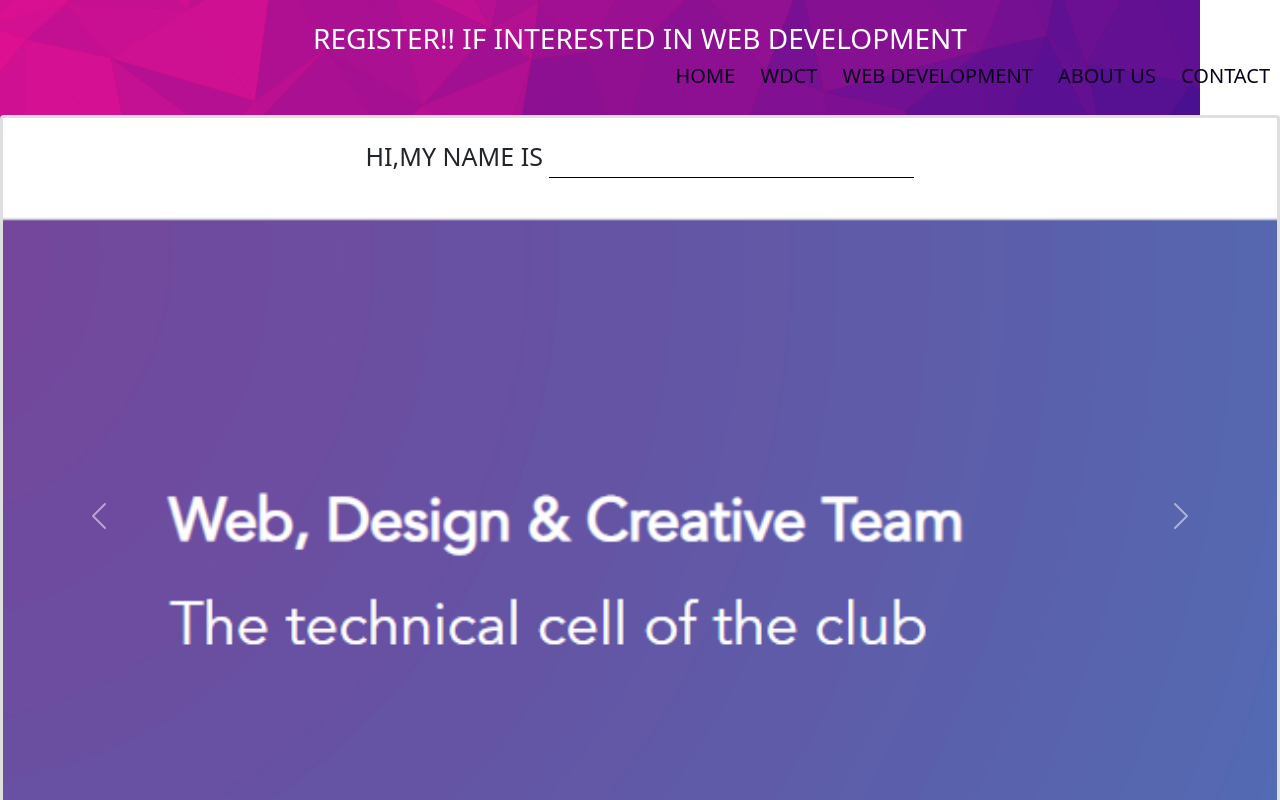
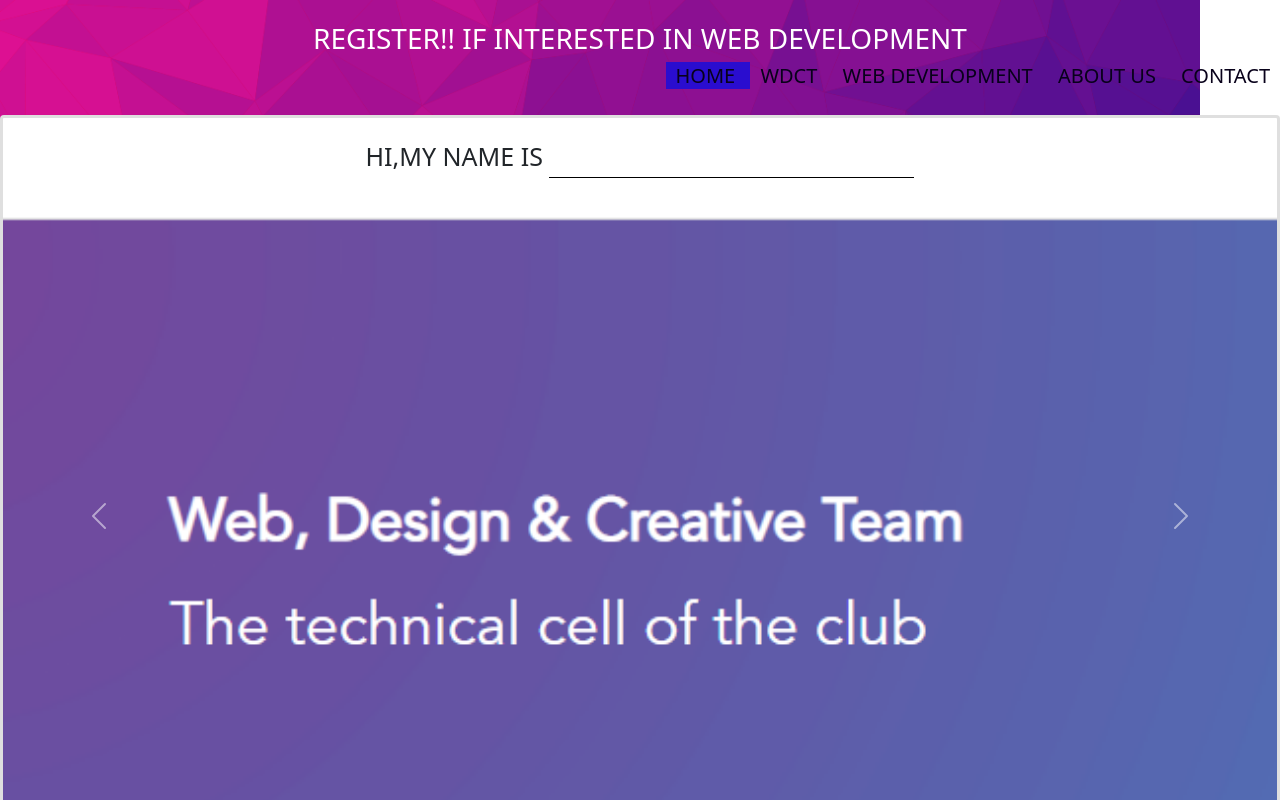
Before and after one commit to AgrawalKashish/TASK, a plain HTML site: page index.html in a window 1280 px wide. In both pictures the pointer is over the link "HOME". Shown: the top 800 px of the page. Drawn offline with nearby package versions, Linux system fonts and the light colour scheme.

Commit message:
Add files via upload

```diff
--- a/style.css
+++ b/style.css
@@ -9,10 +9,12 @@
 }
 a{
     padding: 0 10px;
-    text-decoration: none;
 }
 .carousel-item {
   text-align: center;
+}
+a:hover{
+    background-color: rgb(42, 13, 207);
 }
 label{
     margin-top: 0.8em;
```
